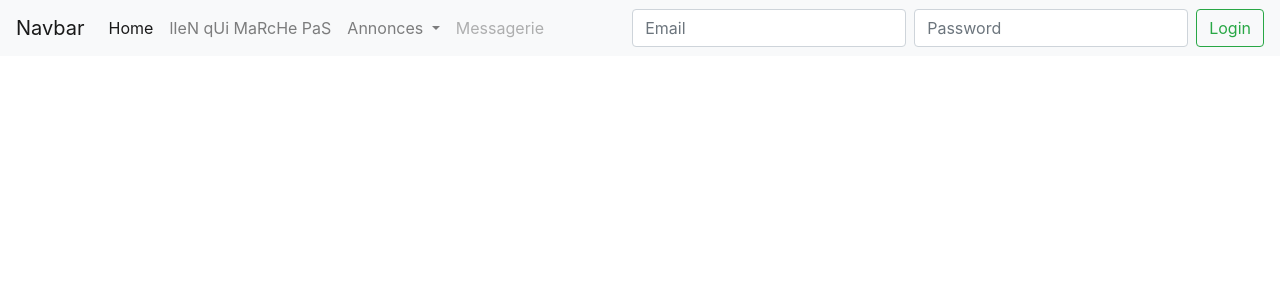
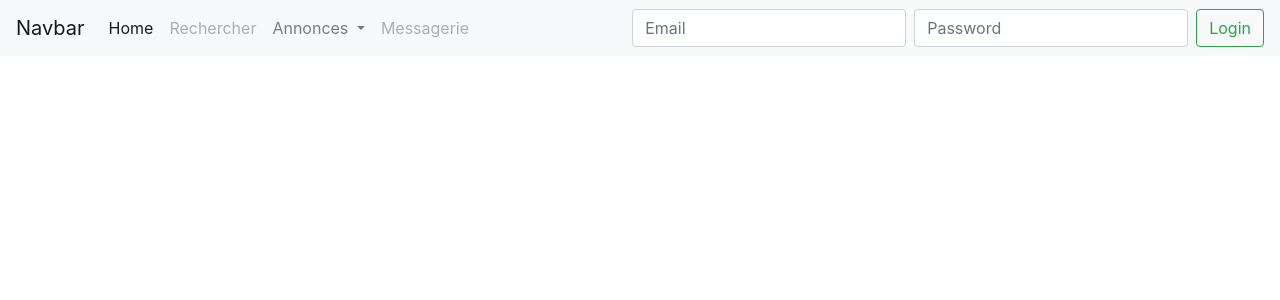
Before and after one commit to Zeyltar/Projet_Dev_Web, a PHP site: page /index.php in a window 1280 px wide. Shown: the top 300 px of the page. Run offline with PHP 8.4, Linux system fonts and the light colour scheme.

```diff
--- a/Projet_Dev_Web/inc/navbar.inc.php
+++ b/Projet_Dev_Web/inc/navbar.inc.php
@@ -10,7 +10,7 @@
         <a class="nav-link" href="index.php">Home <span class="sr-only">(current)</span></a>
       </li>
       <li class="nav-item">
-        <a class="nav-link" href="#">lIeN qUi MaRcHe PaS</a>
+        <a class="nav-link disabled" href="#">Rechercher</a>
       </li>
       <li class="nav-item dropdown">
         <a class="nav-link dropdown-toggle" href="#" id="navbarDropdown" role="button" data-toggle="dropdown" aria-haspopup="true" aria-expanded="false">
@@ -19,8 +19,6 @@
         <div class="dropdown-menu" aria-labelledby="navbarDropdown">
           <a class="dropdown-item" href="postAd.php">Poster une annonce</a>
           <a class="dropdown-item" href="editAd.php">Modifier ses annonces</a>
-          <div class="dropdown-divider"></div>
-          <a class="dropdown-item disabled" href="#">cHeh</a>
         </div>
       </li>
       <li class="nav-item">
```
Also changed, not shown: mld.png (added), 2 other files.
